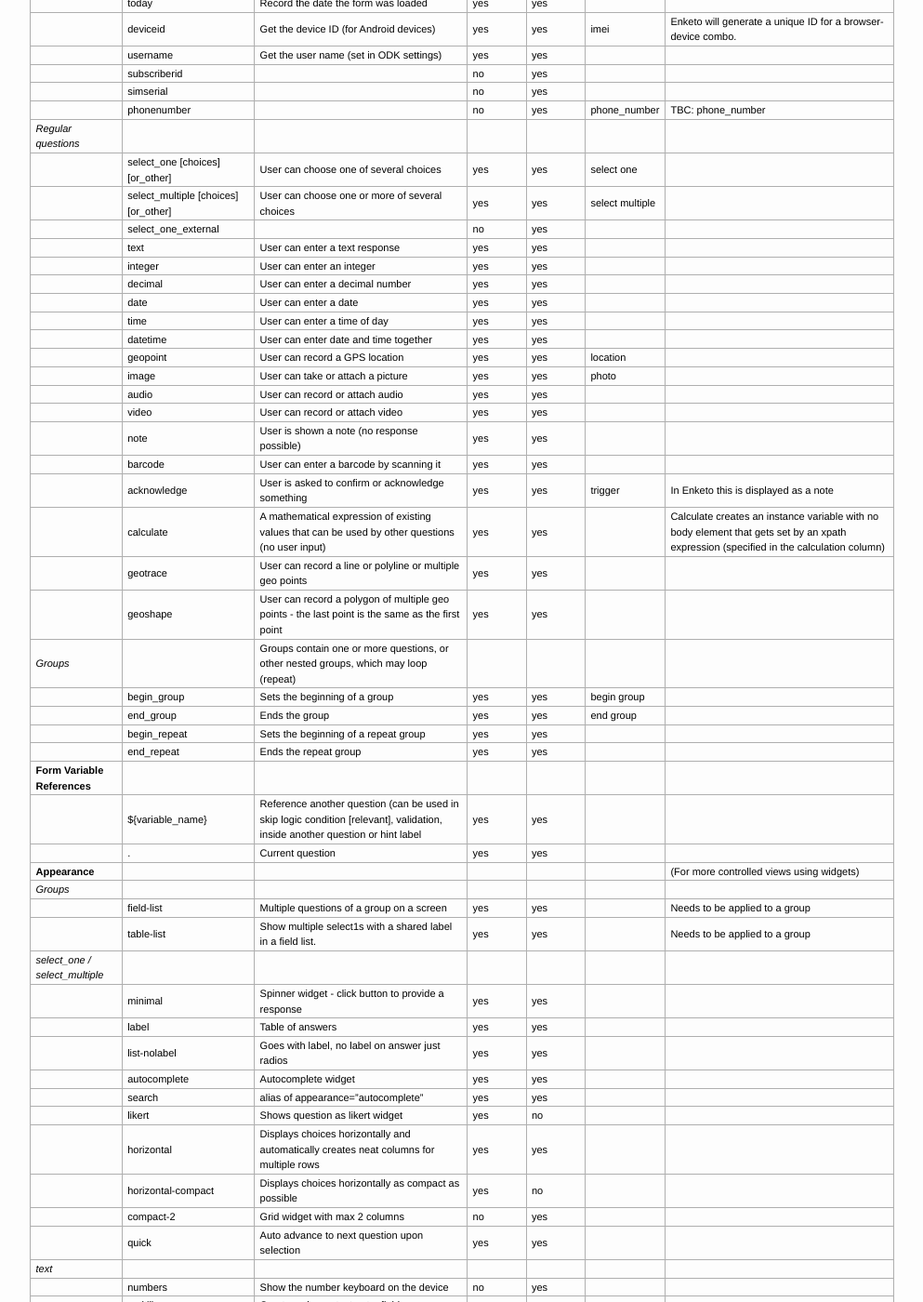
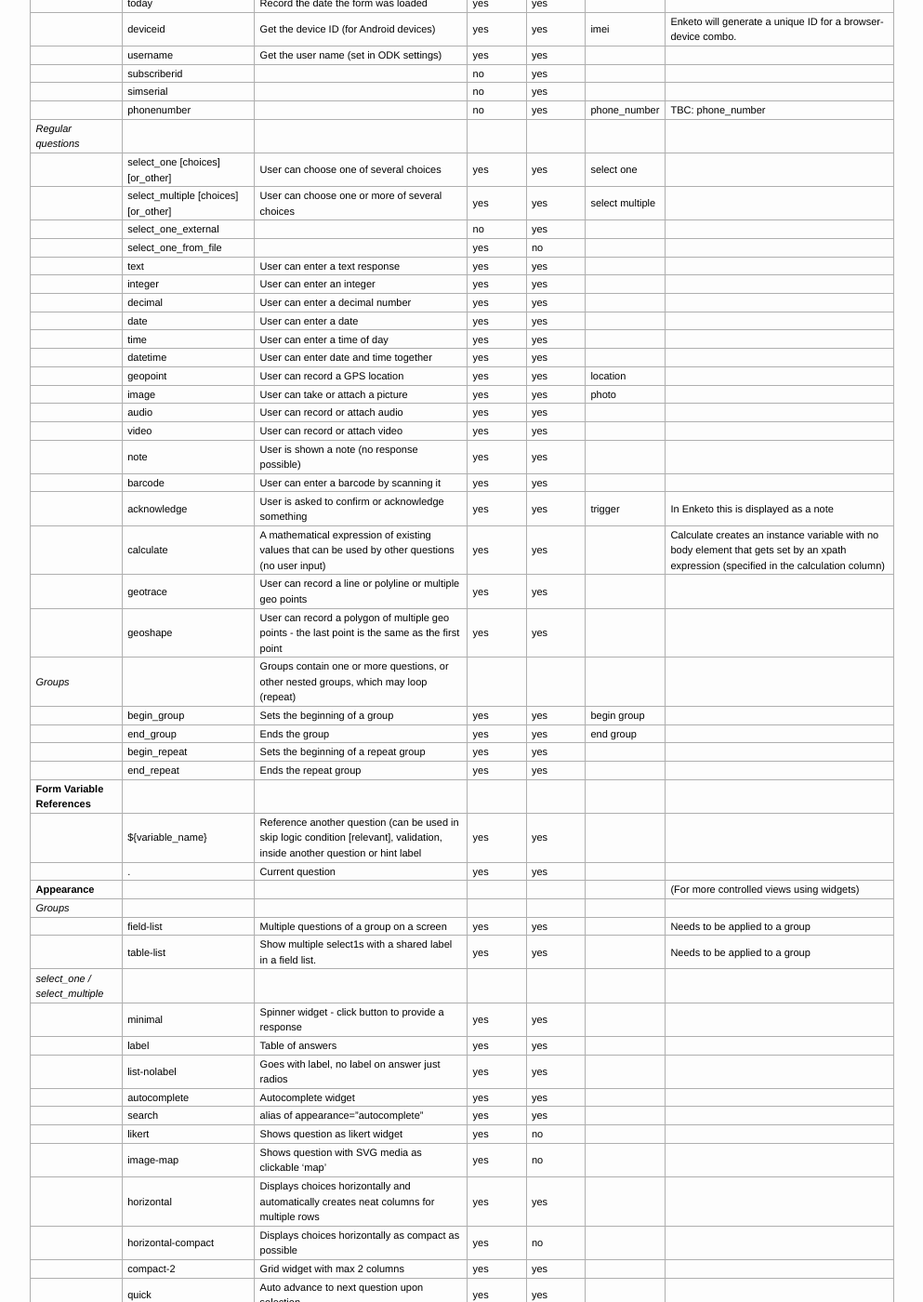
Before and after one commit to XLSForm/xlsform.github.io, a Jekyll site: the page built from ref-table.md, in a window 1280 px wide and 1400 px high, scrolled down 1206 px. Shown: the whole window at 93% size, without its empty margins (143-1136 px from the left). Built offline with Jekyll 4.4.1, drawn with Linux system fonts in a browser that asks for light colours; nearby versions of some CDN libraries.

Commit message:
Updated enketo column in ref-table

```diff
--- a/_includes/xlsform-reference-table.md
+++ b/_includes/xlsform-reference-table.md
@@ -12,7 +12,7 @@
 |                                    	| constraint                           	| Define the allowed values to a response                                                                                           	| yes              	| yes                  	|                 	|                                                                                                                                        	|
 |                                    	| constraint_message::[language]       	| The message a user is shown if the response was not valid                                                                         	| yes              	| yes                  	| constraint-msg  	| ::[language] is optional                                                                                                               	|
 |                                    	| required                             	| Whether a question has to be answered in order for the form to continue/be saved                                                  	| yes              	| yes                  	| bind:required   	| Allowed values: yes, no, TRUE, FALSE, true(), false(); or a statement that evaluates as true or false                                  	|
-|                                    	| required_message::[language]]        	| Allows to customize the error message if required question is not answered                                                        	| no               	| yes                  	| requiredMsg     	| ::[language] is optional                                                                                                               	|
+|                                    	| required_message::[language]]        	| Allows to customize the error message if required question is not answered                                                        	| yes              	| yes                  	| requiredMsg     	| ::[language] is optional                                                                                                               	|
 |                                    	| default                              	| A default value that is pre-filled before the user gets to the question                                                           	| yes              	| yes                  	|                 	|                                                                                                                                        	|
 |                                    	| relevant                             	| Skip logic condition (the relevant condition that needs to be fulfilled in order for the present question to be displayed)        	| yes              	| yes                  	|                 	|                                                                                                                                        	|
 |                                    	| read_only                            	| Whether a question response can be edited                                                                                         	| yes              	| yes                  	|                 	| Allowed values: yes, no, TRUE, FALSE, true(), false(); or a statement that evaluates as true or false                                  	|
@@ -43,6 +43,7 @@
 |                                    	| select_one [choices] [or_other]      	| User can choose one of several choices                                                                                            	| yes              	| yes                  	| select one      	|                                                                                                                                        	|
 |                                    	| select_multiple [choices] [or_other] 	| User can choose one or more of several choices                                                                                    	| yes              	| yes                  	| select multiple 	|                                                                                                                                        	|
 |                                    	| select_one_external                  	|                                                                                                                                   	| no               	| yes                  	|                 	|                                                                                                                                        	|
+|                                        | select_one_from_file                     |                                                                                                                                       | yes                  | no                       |                     |                                                                                                                                            |
 |                                    	| text                                 	| User can enter a text response                                                                                                    	| yes              	| yes                  	|                 	|                                                                                                                                        	|
 |                                    	| integer                              	| User can enter an integer                                                                                                         	| yes              	| yes                  	|                 	|                                                                                                                                        	|
 |                                    	| decimal                              	| User can enter a decimal number                                                                                                   	| yes              	| yes                  	|                 	|                                                                                                                                        	|
@@ -76,11 +77,12 @@
 |                                    	| label                                	| Table of answers                                                                                                                  	| yes              	| yes                  	|                 	|                                                                                                                                        	|
 |                                    	| list-nolabel                         	| Goes with label, no label on answer just radios                                                                                   	| yes              	| yes                  	|                 	|                                                                                                                                        	|
 |                                    	| autocomplete                         	| Autocomplete widget                                                                                                               	| yes              	| yes                 	|
-|                                    	| search                                | alias of appearance="autocomplete"                                                                                                | yes  	| yes  	|     |
+|                                    	| search                                   | alias of appearance="autocomplete"                                                                                                    | yes                  | yes  	|     |
 |                                    	| likert                               	| Shows question as likert widget                                                                                                   	| yes              	| no                   	|                 	|                                                                                                                                        	|
+|                                        | image-map                                | Shows question with SVG media as clickable 'map'                                                                                      | yes                  | no                       |                     |                                                                                                                                            |
 |                                    	| horizontal                           	| Displays choices horizontally and automatically creates neat columns for multiple rows                                            	| yes              	| yes                  	|                 	|                                                                                                                                        	|
 |                                    	| horizontal-compact                   	| Displays choices horizontally as compact as possible                                                                              	| yes              	| no                   	|                 	|                                                                                                                                        	|
-|                                    	| compact-2                            	| Grid widget with max 2 columns                                                                                                    	| no               	| yes                  	|                 	|                                                                                                                                        	|
+|                                    	| compact-2                            	| Grid widget with max 2 columns                                                                                                    	| yes              	| yes                  	|                 	|                                                                                                                                        	|
 |                                    	| quick                                	| Auto advance to next question upon selection                                                                                      	| yes              	| yes                  	|                 	|                                                                                                                                        	|
 | *text*                             	|                                      	|                                                                                                                                   	|                  	|                      	|                 	|                                                                                                                                        	|
 |                                    	| numbers                              	| Show the number keyboard on the device                                                                                            	| no               	| yes                  	|                 	|                                                                                                                                        	|
@@ -109,7 +111,7 @@
 |                                    	| ${some_other_question} = '1'         	|                                                                                                                                   	| yes              	| yes                  	|                 	|                                                                                                                                        	|
 | **Calculation commands**           	|                                      	|                                                                                                                                   	|                  	|                      	|                 	| Full list being established at http://opendatakit.github.io/odk-xform-spec/                                                            	|
 |                                    	| date-time                            	|                                                                                                                                   	| yes              	| yes                  	|                 	|                                                                                                                                        	|
-|                                    	| decimal-date-time                    	|                                                                                                                                   	| no               	| yes                  	|                 	|                                                                                                                                        	|
+|                                    	| decimal-date-time                    	|                                                                                                                                   	| yes              	| yes                  	|                 	|                                                                                                                                        	|
 |                                    	| once()                               	| forces (random?) calculation to be done just once                                                                                 	| yes              	| yes                  	|                 	|                                                                                                                                        	|
 |                                    	| indexed-repeat()                     	| Returns a single node from a nodeset by selecting the 1-based index of a repeat nodeset. It does this up to 3 repeat levels deep. 	| yes              	| yes                  	|                 	| indexed-repeat(nodeset arg, nodeset repeat1, int index1, [nodeset repeatN, int indexN]{0,2})                                           	|
 |                                    	| count()                              	| Allows counting the number of repeat groups                                                                                       	| yes              	| yes                  	|                 	|                                                                                                                                        	|
@@ -136,7 +138,7 @@
 | default_language    	| If form uses multiple languages, this one sets which to use by default         	| yes              	| yes           	|          	|                                                           	|
 | style               	| Separate questions groups into pages (on Enketo). Switch to a different theme. 	| yes              	| no            	|          	| Allowed values: pages, theme-grid, theme-formhub          	|
 | version             	|                                                                                	| yes              	| yes           	|          	|                                                           	|
-| instance_name       	| Allows user to create a dynamic naming convention for each submitted instance  	| ?                	| yes           	|          	| for example, concat(${lname}, '-', ${fname}, '-', uuid()) 	|
+| instance_name       	| Allows user to create a dynamic naming convention for each submitted instance  	| yes              	| yes           	|          	| for example, concat(${lname}, '-', ${fname}, '-', uuid()) 	|
 | sms_keyword         	|                                                                                	| no               	| ?             	|          	|                                                           	|
 | sms_separator       	|                                                                                	| no               	| ?             	|          	|                                                           	|
 | sms_allow_medias    	|                                                                                	| no               	| ?             	|          	|                                                           	|
```
